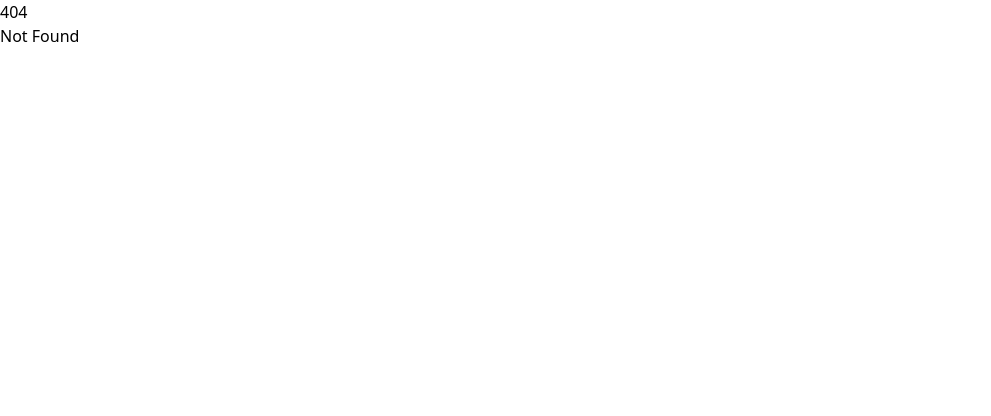
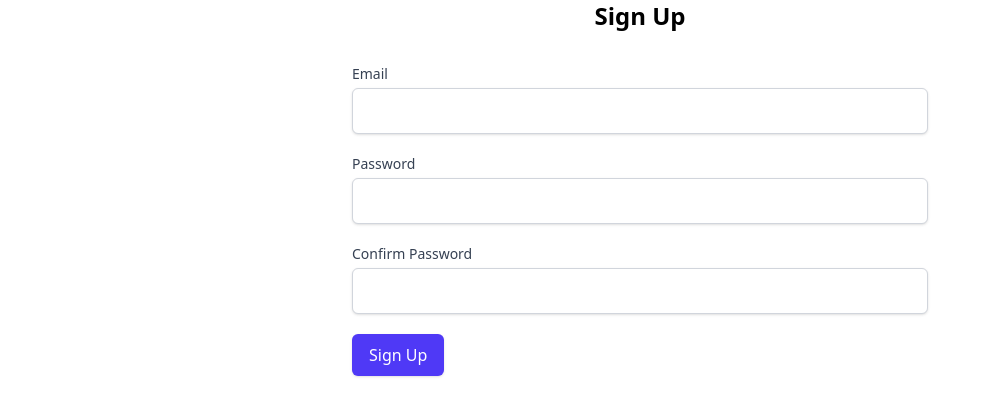
Before and after one commit to 7ejasVijay/sveltekit-auth, a SvelteKit app: page /sign-up in a window 1280 px wide. Before the commit this address had no page. Shown: the top 416 px of the page, without its empty margins (0-991 px from the left). Built offline with nearby package versions, Linux system fonts and the light colour scheme.

Commit message:
add: sign up page

```diff
--- a/src/routes/+page.svelte
+++ b/src/routes/+page.svelte
@@ -3,5 +3,4 @@
   import SignUp from "$lib/components/SignUpForm.svelte"
 </script>
 
-<SignIn />
-<SignUp />
+<a href="/sign-up">Sign up</a>
--- /dev/null
+++ b/src/routes/sign-up/+page.svelte
@@ -0,0 +1,9 @@
+<script>
+    import SignUpForm from '$lib/components/SignUpForm.svelte';
+    let error;
+</script>
+<h1 class="text-2xl font-semibold text-center">Sign Up</h1>
+{#if error}
+    <p class="mt-3 text-red-500 text-center font-semibold">{error}</p>
+{/if}
+<SignUpForm class="max-w-xl mx-auto mt-8" />
```
